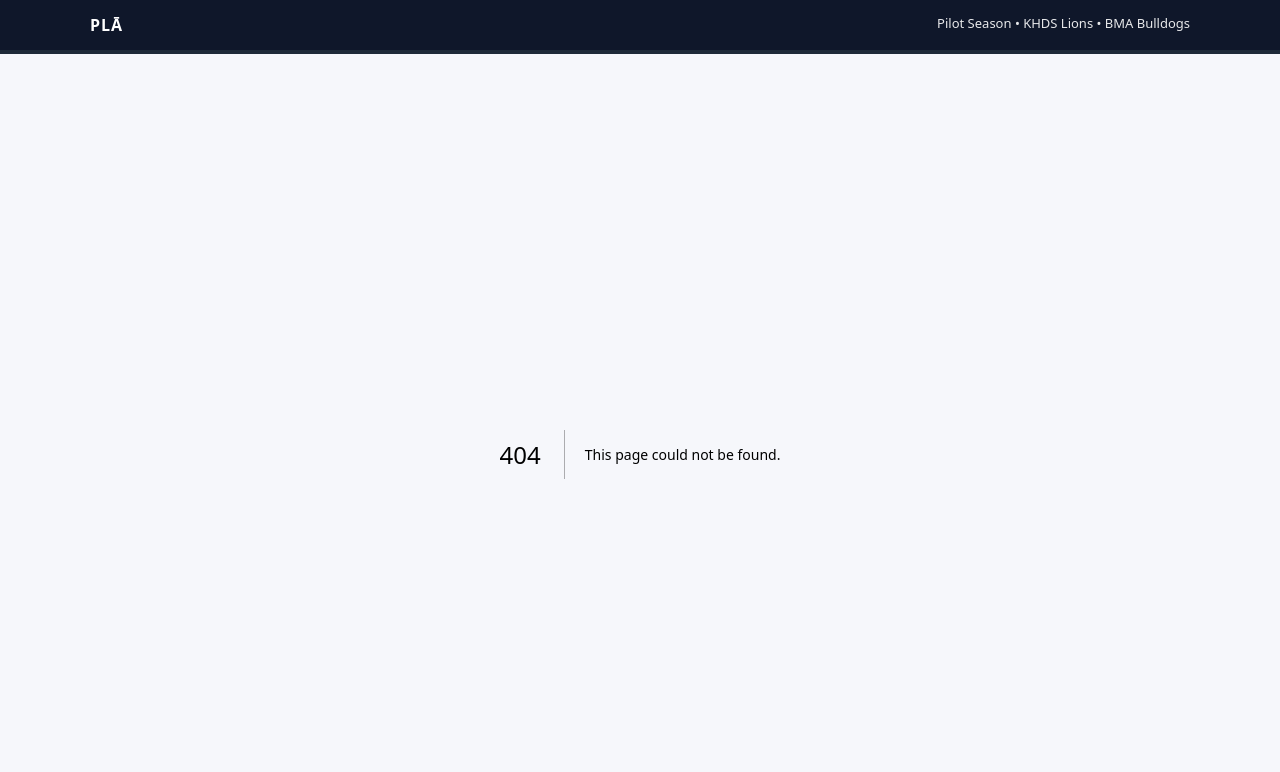
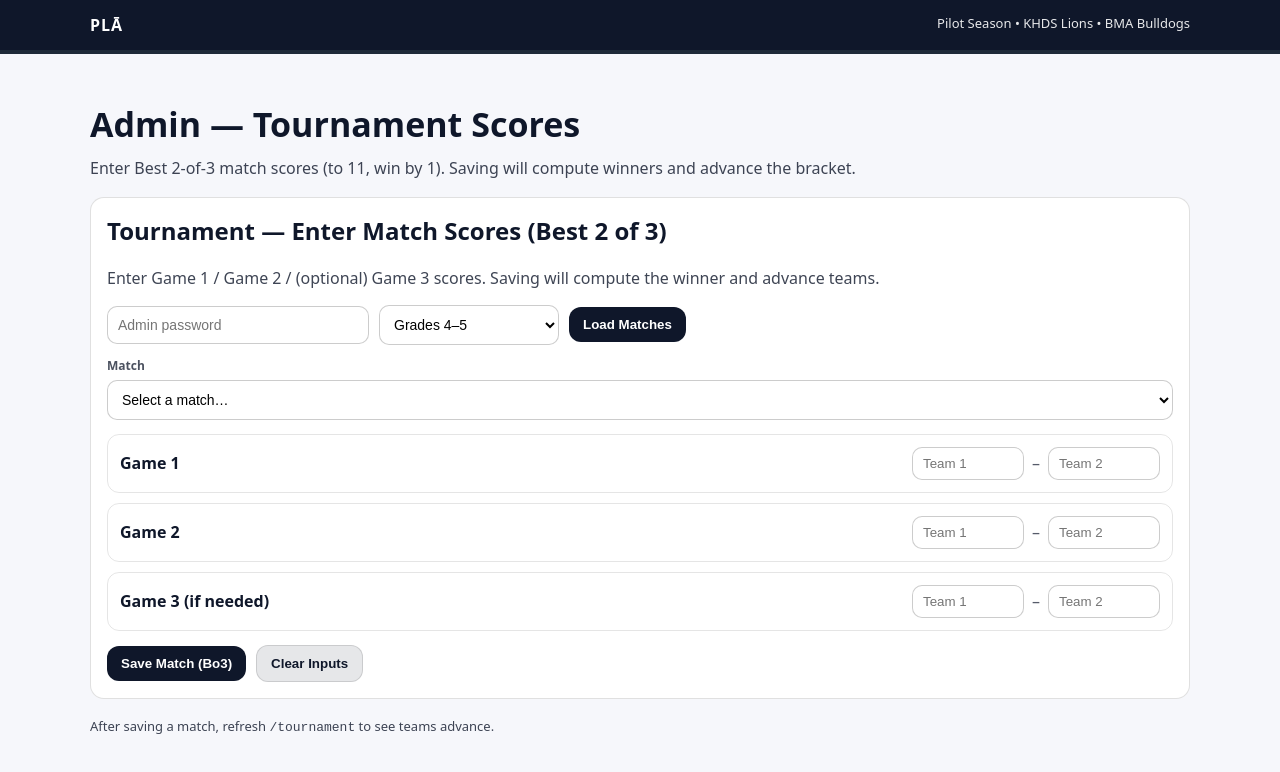
Before and after one commit to PLA2026/plaleague, a Next.js app: page /admin/tournament in a window 1280 px wide. Before the commit this address had no page. Shown: the top 772 px of the page. Built offline with nearby package versions, Linux system fonts and the light colour scheme.

Commit message:
Add /admin/tournament page for tournament score entry

```diff
--- /dev/null
+++ b/app/admin/tournament/page.tsx
@@ -0,0 +1,21 @@
+import AdminTournamentForm from "@/components/AdminTournamentForm";
+
+export const dynamic = "force-dynamic";
+export const revalidate = 0;
+
+export default function AdminTournamentPage() {
+  return (
+    <main style={{ padding: 24, maxWidth: 1100, margin: "0 auto" }}>
+      <h1 style={{ fontSize: 34, marginBottom: 10 }}>Admin — Tournament Scores</h1>
+      <p style={{ opacity: 0.8, marginTop: 0, marginBottom: 18 }}>
+        Enter Best 2-of-3 match scores (to 11, win by 1). Saving will compute winners and advance the bracket.
+      </p>
+
+      <AdminTournamentForm />
+
+      <div style={{ marginTop: 18, opacity: 0.8, fontSize: 13 }}>
+        After saving a match, refresh <code>/tournament</code> to see teams advance.
+      </div>
+    </main>
+  );
+}
```
